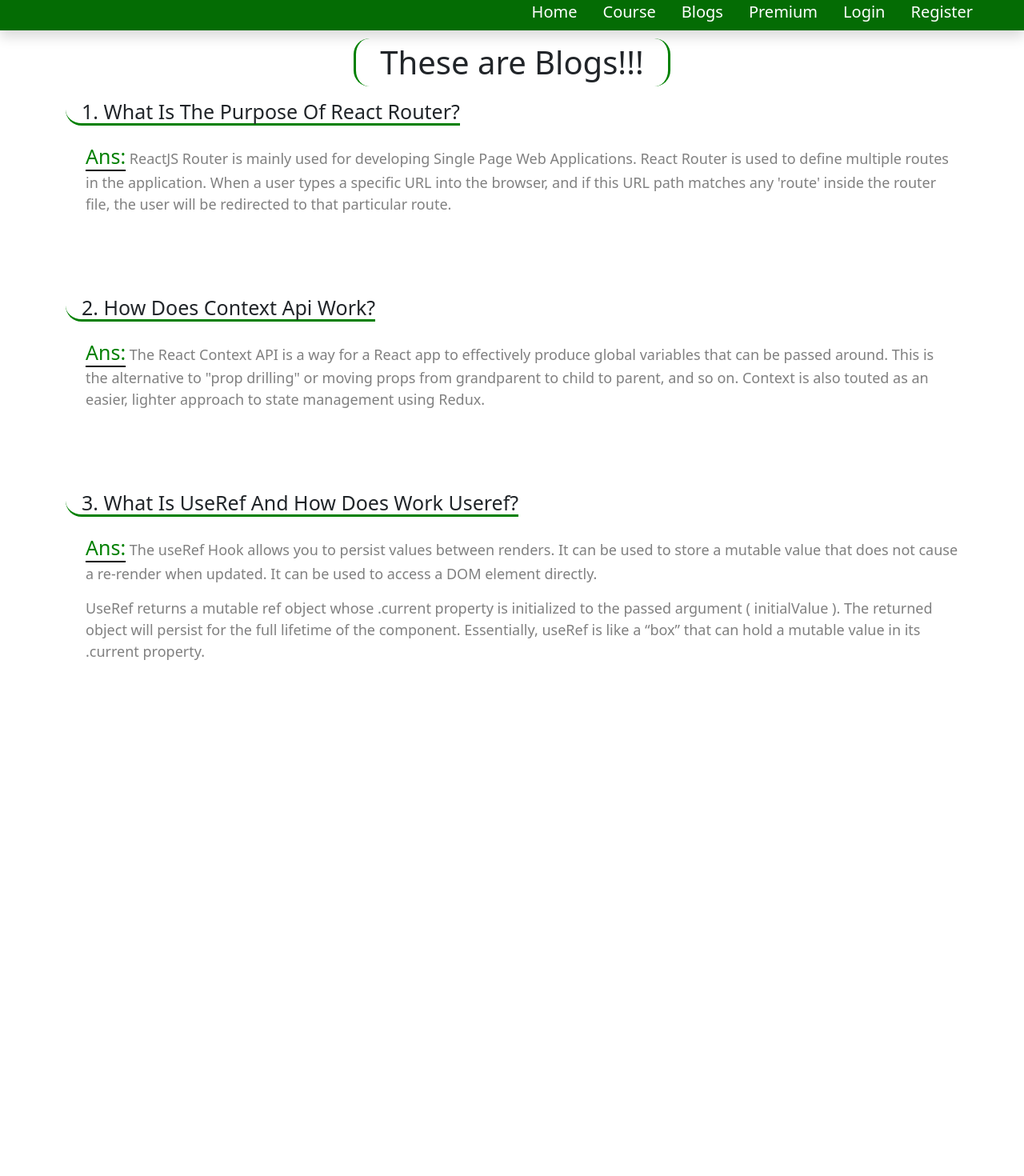
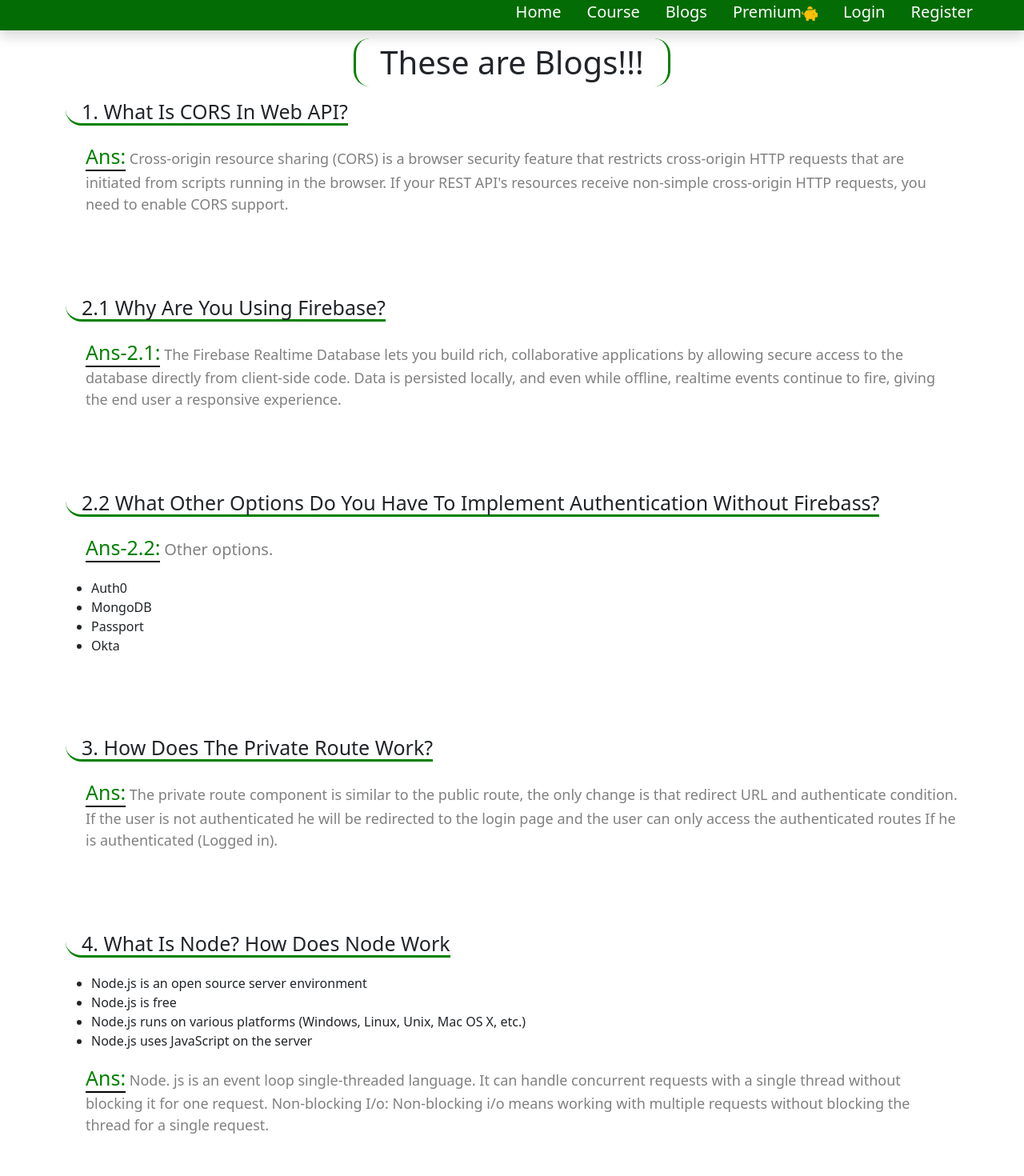
Before and after one commit to sultanmahmud07/bd-learner-client, a React (Create React App) app: page /blog in a window 1280 px wide. Shown: the part 60-1530 px from the top of the page at 80% size. Before the commit the page ends 988 px from the top, so only its background shows below. Built offline with nearby package versions, Linux system fonts and the light colour scheme; no server answers.

Commit message:
blog section complated

```diff
--- a/src/Share/Blog/Blog.css
+++ b/src/Share/Blog/Blog.css
@@ -31,3 +31,6 @@
   color: gray;
   font-size: 18px;
 }
+.hstayle{
+  display: inline-block;
+}
--- a/src/Share/Blog/Blog.js
+++ b/src/Share/Blog/Blog.js
@@ -1,4 +1,5 @@
 import React from 'react';
+import Footer from '../Footer/Footer';
 import Header from '../Header/Header';
 import './Blog.css';
 
@@ -13,29 +14,61 @@ const Blog = () => {
         <div className="single-question">
           <div className="title-wrapper">
             <div >
-              <h2 className="q-title">1. what is the purpose of react router?</h2>
+              <h2 className="q-title">1. What is CORS in web API?</h2>
             </div>
           </div>
-          <p className='q-p'><span className='ans'>Ans:</span> ReactJS Router is mainly used for developing Single Page Web Applications. React Router is used to define multiple routes in the application. When a user types a specific URL into the browser, and if this URL path matches any 'route' inside the router file, the user will be redirected to that particular route.</p>
+          <p className='q-p'><span className='ans'>Ans:</span> Cross-origin resource sharing (CORS) is a browser security feature that restricts cross-origin HTTP requests that are initiated from scripts running in the browser. If your REST API's resources receive non-simple cross-origin HTTP requests, you need to enable CORS support.</p>
         </div>
         <div className="single-question">
           <div className="title-wrapper">
             <div>
-              <h2 className="q-title">2. how does context api work?</h2>
+              <h2 className="q-title">2.1 Why are you using firebase?</h2>
             </div>
           </div>
-          <p className='q-p'><span className='ans'>Ans:</span> The React Context API is a way for a React app to effectively produce global variables that can be passed around. This is the alternative to "prop drilling" or moving props from grandparent to child to parent, and so on. Context is also touted as an easier, lighter approach to state management using Redux.</p>
+          <p className='q-p'><span className='ans'>Ans-2.1:</span> The Firebase Realtime Database lets you build rich, collaborative applications by allowing secure access to the database directly from client-side code. Data is persisted locally, and even while offline, realtime events continue to fire, giving the end user a responsive experience.</p>
+        </div>
+
+        <div className="single-question">
+          <div className="title-wrapper">
+            <div>
+              <h2 className="q-title">2.2 What other options do you have to implement authentication without firebass?</h2>
+            </div>
+          </div>
+          <p className='q-p'><span className='ans'>Ans-2.2:</span> <h5 className='hstayle'>Other options.</h5> </p>
+          <ul>
+            <li>Auth0</li>
+            <li>MongoDB</li>
+            <li>Passport</li>
+            <li>Okta</li>
+          </ul>
+        </div>
+
+        <div className="single-question">
+          <div className="title-wrapper">
+            <div>
+              <h2 className="q-title">3. How does the private route work?</h2>
+            </div>
+          </div>
+          <p className='q-p'><span className='ans'>Ans:</span> The private route component is similar to the public route, the only change is that redirect URL and authenticate condition. If the user is not authenticated he will be redirected to the login page and the user can only access the authenticated routes If he is authenticated (Logged in).</p>
+
         </div>
         <div className="single-question">
           <div className="title-wrapper">
             <div>
-              <h2 className="q-title">3. what is useRef and how does work useref?</h2>
+              <h2 className="q-title">4. What is Node? How does Node work</h2>
             </div>
           </div>
-          <p className='q-p'><span className='ans'>Ans:</span> The useRef Hook allows you to persist values between renders. It can be used to store a mutable value that does not cause a re-render when updated. It can be used to access a DOM element directly.</p>
-          <p className='q-p'> UseRef returns a mutable ref object whose .current property is initialized to the passed argument ( initialValue ). The returned object will persist for the full lifetime of the component. Essentially, useRef is like a “box” that can hold a mutable value in its .current property.</p>
+          <ul>
+            <li>Node.js is an open source server environment</li>
+            <li>Node.js is free</li>
+            <li>Node.js runs on various platforms (Windows, Linux, Unix, Mac OS X, etc.)</li>
+            <li>Node.js uses JavaScript on the server</li>
+          </ul>
+          <p className='q-p'><span className='ans'>Ans:</span> Node. js is an event loop single-threaded language. It can handle concurrent requests with a single thread without blocking it for one request. Non-blocking I/o: Non-blocking i/o means working with multiple requests without blocking the thread for a single request.</p>
+
         </div>
       </div>
+      <Footer></Footer>
 
     </div>
   );
--- a/src/Share/Footer/Footer.js
+++ b/src/Share/Footer/Footer.js
@@ -2,8 +2,8 @@ import React from 'react';
 
 const Footer = () => {
   return (
-    <div>
-      <h6>This i footer</h6>
+    <div className='bg-success py-5 text-center text-white mt-3'>
+      <p>Copyright © 2022 BD Learner.com</p>
     </div>
   );
 };
--- a/src/Share/Header/Header.js
+++ b/src/Share/Header/Header.js
@@ -9,6 +9,7 @@ import { AuthContext } from '../../Contexts/AuthProvider/AuthProvider';
 import { Col, Image, Row } from 'react-bootstrap';
 import Button from 'react-bootstrap/Button';
 import '../../Common/Common.css';
+import { FaPiggyBank } from 'react-icons/fa';
 
 const Header = () => {
   const {user, logOut} =useContext(AuthContext);
@@ -67,7 +68,7 @@ const Header = () => {
             <NavLink className='mx-3' to="/home">Home</NavLink>
             <NavLink className='mx-3' to="/course">Course</NavLink>
             <NavLink className='mx-3' to="/blog">Blogs</NavLink>
-            <NavLink className='mx-3' to="/premium">Premium</NavLink>
+            <NavLink className='mx-3' to="/premium">Premium<FaPiggyBank className='text-warning'></FaPiggyBank></NavLink>
 
             {
               user?.uid ?
--- a/src/Share/Home/Home.js
+++ b/src/Share/Home/Home.js
@@ -3,12 +3,13 @@ import { Link } from 'react-router-dom';
 import Header from '../Header/Header';
 import Img from '../../Assat/meeting-tipps-erfolgreich-1200x630.jpg';
 import './Home.css';
+import Footer from '../Footer/Footer';
 
 const Home = () => {
   return (
     <div>
       <Header></Header>
-      <div className="home-page">
+      <div className="home-page mt-5">
         <div className="container d-flex flex-column flex-sm-column flex-xl-row">
           <div className="left-img w-100 w-lg-50">
             <img className='img-fluid' src={Img} alt="" />
@@ -26,6 +27,7 @@ const Home = () => {
           </div>
         </div>
       </div>
+      <Footer></Footer>
     </div>
   );
 };
--- a/src/Share/Login/Login.js
+++ b/src/Share/Login/Login.js
@@ -10,6 +10,7 @@ import { useContext } from 'react';
 import { GoogleAuthProvider } from "firebase/auth";
 import { useState } from 'react';
 import {Link, useLocation, useNavigate } from 'react-router-dom';
+import Footer from '../Footer/Footer';
 
 
 const Login = () => {
@@ -60,7 +61,7 @@ const handleSubmit = event =>{
     <div>
       <Header></Header>
 
-      <div className='w-25 shadow pt-5 m-auto border rounded mt-3 p-3'>
+      <div className='w-25 shadow pt-5 m-auto border rounded mt-3 p-3 mb-5'>
         <h1 className='text-center text-success'>Login Now</h1>
         <Form onSubmit={handleSubmit}>
           <Form.Group className="mb-3" controlId="formBasicEmail">
@@ -92,6 +93,7 @@ const handleSubmit = event =>{
           </Button>
         </Form>
       </div>
+      {/* <Footer></Footer> */}
     </div>
   );
 };
--- a/src/Share/Register/Register.js
+++ b/src/Share/Register/Register.js
@@ -5,6 +5,7 @@ import Button from 'react-bootstrap/Button';
 import Form from 'react-bootstrap/Form';
 import { Link } from 'react-router-dom';
 import { AuthContext } from '../../Contexts/AuthProvider/AuthProvider';
+import Footer from '../Footer/Footer';
 import Header from '../Header/Header';
 
 const Register = () => {
@@ -92,6 +93,7 @@ createUser(email, password)
           </div>
         </Form>
       </div>
+      {/* <Footer></Footer> */}
     </div>
   );
 };
```
